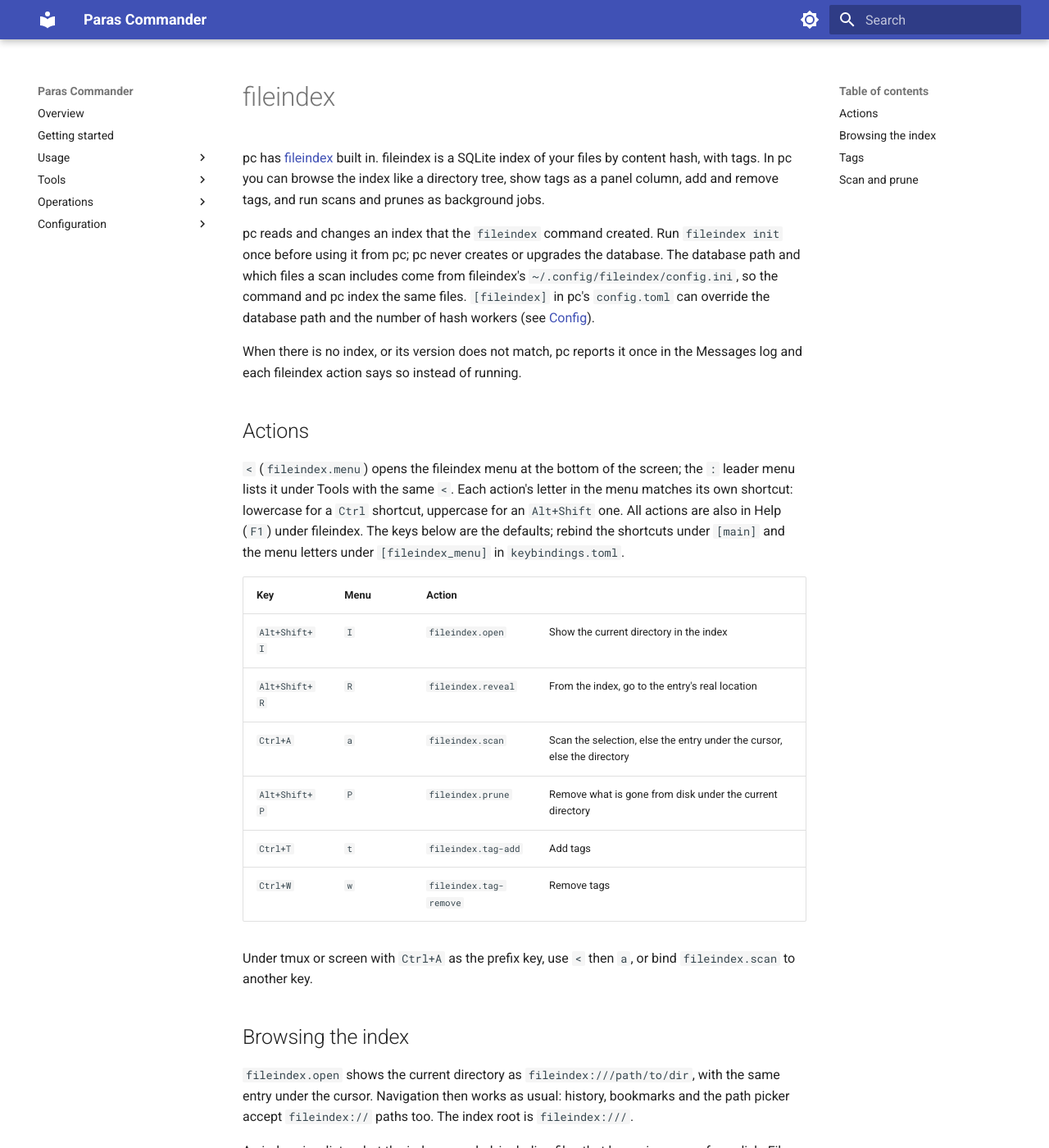
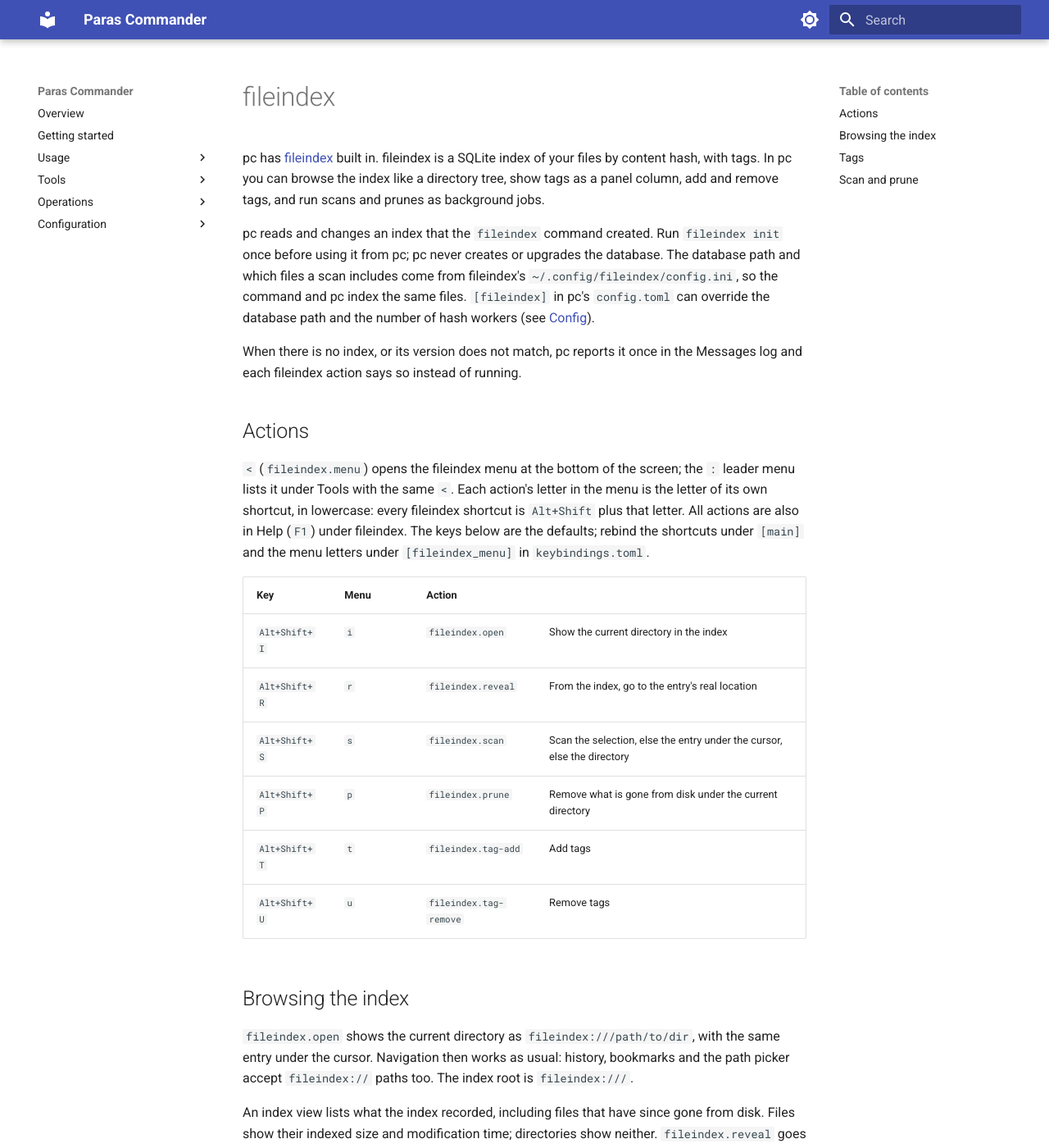
Before and after one commit to paranoidi/paras-commander, an MkDocs documentation site: the page built from docs/fileindex.md, in a window 1280 px wide and 1400 px high. Shown: the whole window at 82% size. Built offline with MkDocs 1.6.1 and Material for MkDocs 9.7.7, drawn with Linux system fonts in a browser that asks for light colours.

Commit message:
feat(fileindex): put every fileindex shortcut on alt+shift
Scan, add tags and remove tags move to Alt+Shift+S, T and U beside open,
reveal and prune, freeing Ctrl+A (a common tmux prefix), Ctrl+T and
Ctrl+W. The fileindex menu letters are the chord letters in lowercase.

```diff
--- a/docs/fileindex.md
+++ b/docs/fileindex.md
@@ -19,22 +19,19 @@ the Messages log and each fileindex action says so instead of running.
 
 `<` (`fileindex.menu`) opens the fileindex menu at the bottom of the screen;
 the `:` leader menu lists it under Tools with the same `<`. Each action's
-letter in the menu matches its own shortcut: lowercase for a `Ctrl` shortcut,
-uppercase for an `Alt+Shift` one. All actions are also in Help (`F1`) under
+letter in the menu is the letter of its own shortcut, in lowercase: every
+fileindex shortcut is `Alt+Shift` plus that letter. All actions are also in Help (`F1`) under
 fileindex. The keys below are the defaults; rebind the shortcuts under
 `[main]` and the menu letters under `[fileindex_menu]` in `keybindings.toml`.
 
 | Key | Menu | Action | |
 |---|---|---|---|
-| `Alt+Shift+I` | `I` | `fileindex.open` | Show the current directory in the index |
-| `Alt+Shift+R` | `R` | `fileindex.reveal` | From the index, go to the entry's real location |
-| `Ctrl+A` | `a` | `fileindex.scan` | Scan the selection, else the entry under the cursor, else the directory |
-| `Alt+Shift+P` | `P` | `fileindex.prune` | Remove what is gone from disk under the current directory |
-| `Ctrl+T` | `t` | `fileindex.tag-add` | Add tags |
-| `Ctrl+W` | `w` | `fileindex.tag-remove` | Remove tags |
-
-Under tmux or screen with `Ctrl+A` as the prefix key, use `<` then `a`, or bind
-`fileindex.scan` to another key.
+| `Alt+Shift+I` | `i` | `fileindex.open` | Show the current directory in the index |
+| `Alt+Shift+R` | `r` | `fileindex.reveal` | From the index, go to the entry's real location |
+| `Alt+Shift+S` | `s` | `fileindex.scan` | Scan the selection, else the entry under the cursor, else the directory |
+| `Alt+Shift+P` | `p` | `fileindex.prune` | Remove what is gone from disk under the current directory |
+| `Alt+Shift+T` | `t` | `fileindex.tag-add` | Add tags |
+| `Alt+Shift+U` | `u` | `fileindex.tag-remove` | Remove tags |
 
 ## Browsing the index
 
```
Also changed, not shown: docs/agents/keybindings.md (+1 -1 lines), docs/agents/menus.md (+1 -1 lines), docs/menus.md (+1 -1 lines), 3 other files.
